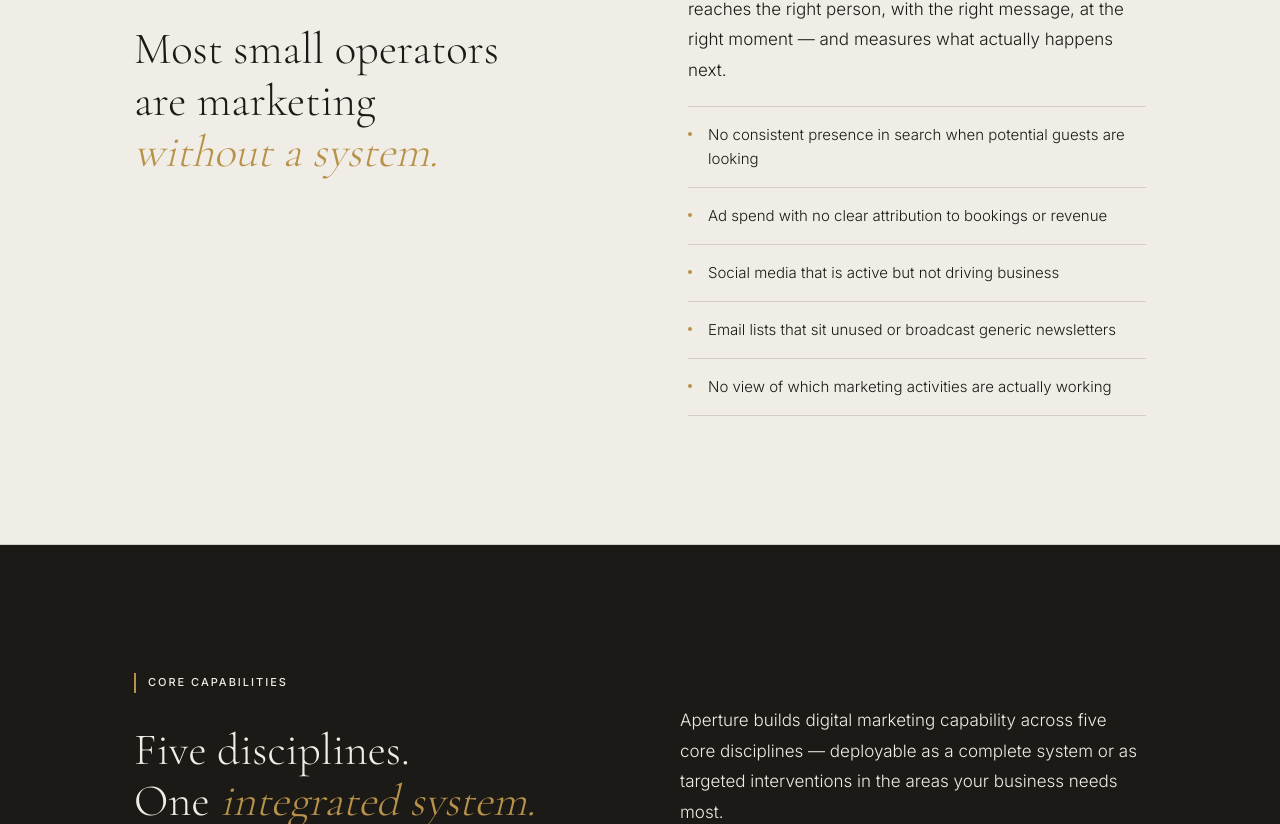
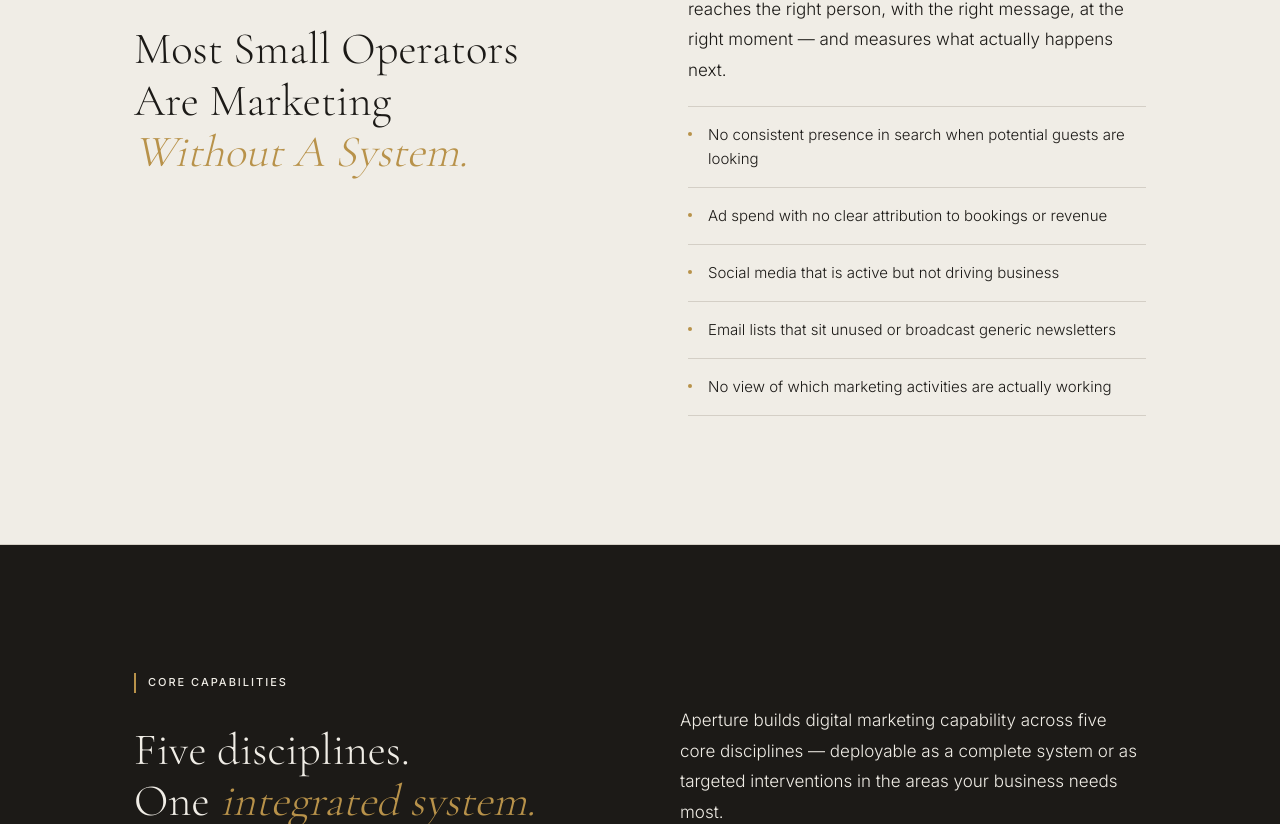
Before and after one commit to letsnavigatebmw/aperture-hospitality, a Next.js app: page /capabilities in a window 1280 px wide. Shown: the part 1419-2243 px from the top of the page. Built offline with nearby package versions, Linux system fonts and the light colour scheme.

Commit message:
Capitalize first letter of each word: 'Most Small Operators Are Marketing Without A System.'

```diff
--- a/app/apertureframeworks/digital-marketing-playbook/page.tsx
+++ b/app/apertureframeworks/digital-marketing-playbook/page.tsx
@@ -59,7 +59,7 @@ export default function DigitalMarketingPlaybookPage() {
                 The Problem
               </div>
               <h2 style={{ fontFamily: "'Cormorant Garamond', Georgia, serif", fontSize: 'clamp(2rem, 3vw, 2.75rem)', fontWeight: 300, lineHeight: 1.15, color: '#1C1A17' }}>
-                Most small operators are marketing<br/>without<br/><em style={{ fontStyle: 'italic', color: '#B8924A' }}>a system.</em>
+                Most Small Operators Are Marketing<br/>Without<br/><em style={{ fontStyle: 'italic', color: '#B8924A' }}>A System.</em>
               </h2>
             </div>
             <div>
--- a/app/capabilities/page.tsx
+++ b/app/capabilities/page.tsx
@@ -172,7 +172,7 @@ export default function CapabilitiesPage() {
                 The Problem
               </div>
               <h2 style={{ fontFamily: "'Cormorant Garamond', Georgia, serif", fontSize: 'clamp(2.25rem, 3.5vw, 3.25rem)', fontWeight: 300, lineHeight: 1.15, marginBottom: '1.5rem', color: '#1C1A17' }}>
-                Most small operators<br/>are marketing<br/><em style={{ fontStyle: 'italic', color: '#B8924A' }}>without a system.</em>
+                Most Small Operators<br/>Are Marketing<br/><em style={{ fontStyle: 'italic', color: '#B8924A' }}>Without A System.</em>
               </h2>
             </div>
             <div>
```
